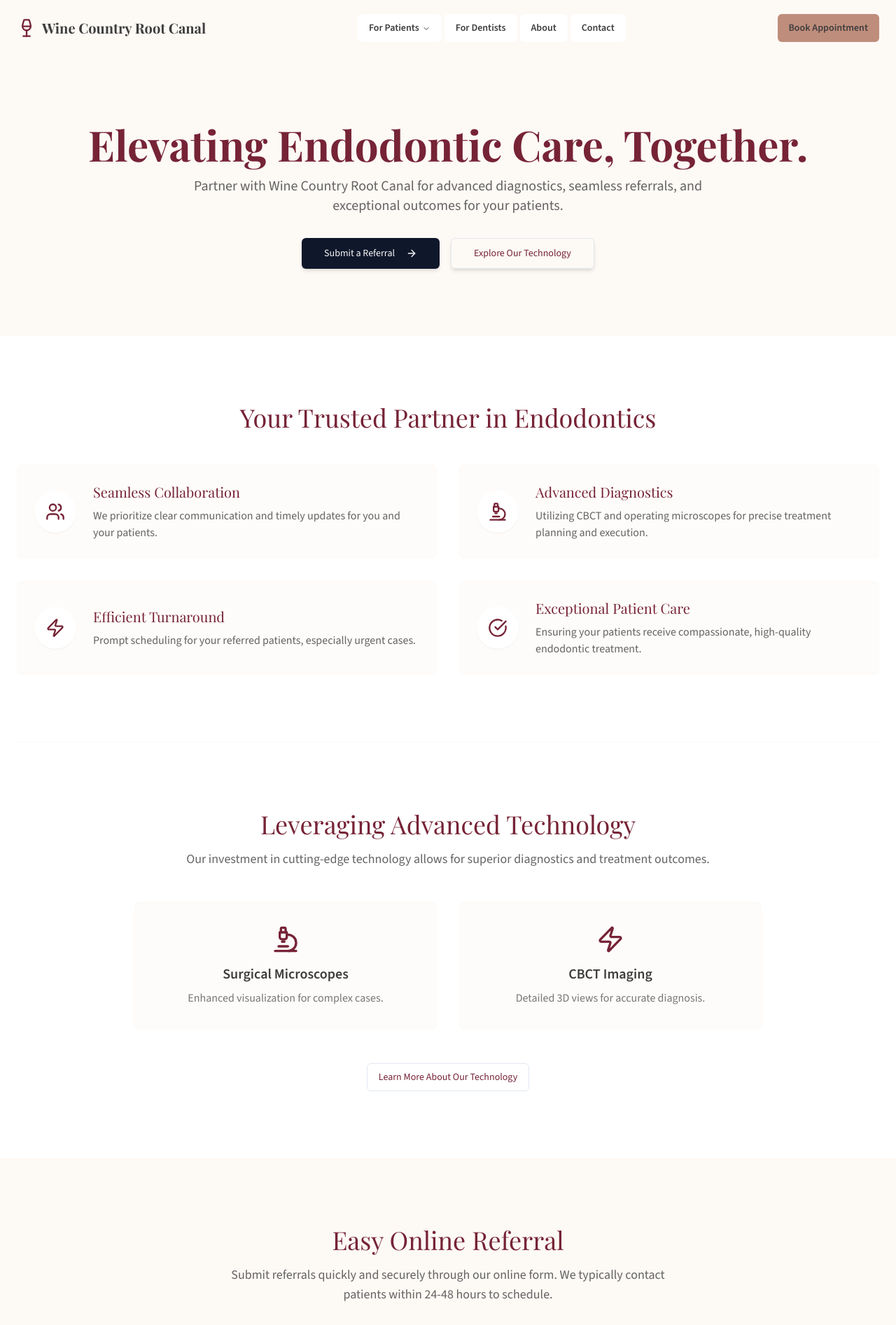
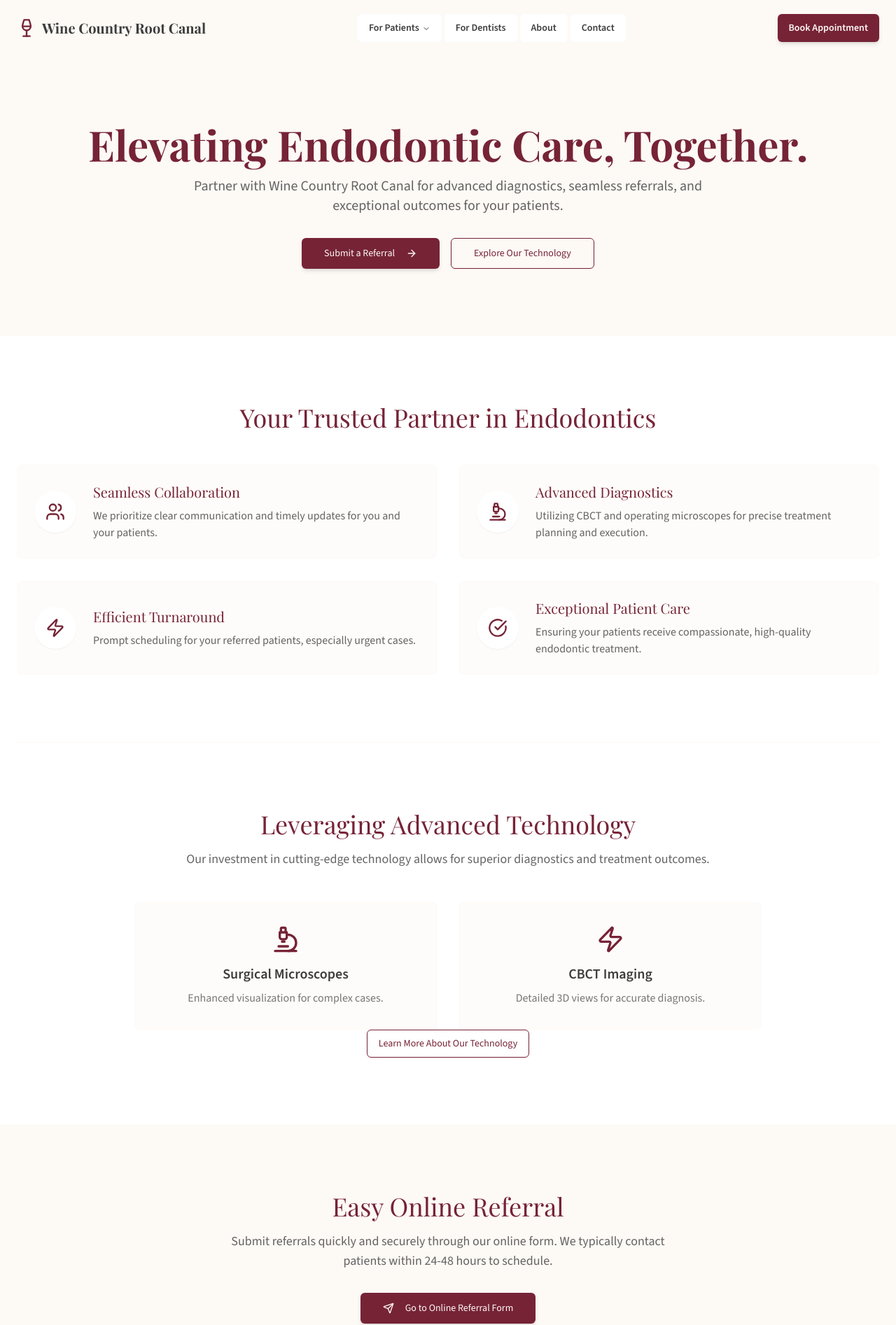
Before and after one commit to design-prism/wine-country-root-canal, a Next.js app: page /dentists in a window 1280 px wide. Shown: the top 1893 px of the page at 70% size. Built offline with nearby package versions, Linux system fonts and the light colour scheme.

Commit message:
feat: add LinkButton component for consistent link-buttons
Create reusable LinkButton and refactor app usage for bug fix.

Co-authored-by: enzo <215033440+enzo-prism@users.noreply.github.com>

```diff
--- a/app/contact/page.tsx
+++ b/app/contact/page.tsx
@@ -139,10 +139,7 @@ export default function ContactPage() {
                       information.)
                     </p>
                   </div>
-                  <Button
-                    type="submit"
-                    className="w-full bg-brand-merlot text-brand-cream hover:bg-opacity-90 py-3 text-base"
-                  >
+                  <Button type="submit" variant="brand-primary" className="w-full py-3 text-base">
                     Send Message
                   </Button>
                 </form>
--- a/app/dentists/page.tsx
+++ b/app/dentists/page.tsx
@@ -1,10 +1,9 @@
 "use client"
 import Navbar from "@/components/navbar"
 import Footer from "@/components/footer"
-import { Button } from "@/components/ui/button"
+import { LinkButton } from "@/components/ui/link-button"
 import { CheckCircle, Send, Users, Microscope, Zap, ArrowRight } from "lucide-react"
 import { FadeInSection } from "@/components/fade-in-section"
-import Link from "next/link"
 
 export default function ForDentistsPage() {
   const valueProps = [
@@ -47,24 +46,20 @@ export default function ForDentistsPage() {
               outcomes for your patients.
             </p>
             <div className="flex flex-col sm:flex-row gap-4 justify-center">
-              <Button size="lg" asChild>
-                <a
+              <LinkButton
                 href={referralFormUrl}
+                variant="brand-primary"
+                size="lg"
+                icon={<ArrowRight />}
+                iconPosition="right"
                 target="_blank"
                 rel="noopener noreferrer"
-                  className="bg-brand-merlot text-brand-cream hover:bg-brand-merlot/90 shadow-md transition-transform hover:scale-105"
               >
-                  Submit a Referral <ArrowRight className="ml-2 h-5 w-5" />
-                </a>
-              </Button>
-              <Button size="lg" variant="outline" asChild>
-                <Link
-                  href="/technology"
-                  className="border-brand-merlot text-brand-merlot hover:bg-brand-merlot/5 shadow-md transition-transform hover:scale-105 bg-transparent"
-                >
+                Submit a Referral
+              </LinkButton>
+              <LinkButton href="/technology" variant="brand-outline" size="lg">
                 Explore Our Technology
-                </Link>
-              </Button>
+              </LinkButton>
             </div>
           </FadeInSection>
         </section>
@@ -113,14 +108,9 @@ export default function ForDentistsPage() {
                   <p className="text-brand-dark-text/70 mt-2">Detailed 3D views for accurate diagnosis.</p>
                 </div>
               </div>
-              <Button variant="outline" asChild className="mt-12 bg-transparent">
-                <Link
-                  href="/technology"
-                  className="border-brand-merlot text-brand-merlot hover:bg-brand-merlot hover:text-brand-cream bg-transparent"
-                >
+              <LinkButton href="/technology" variant="brand-outline">
                 Learn More About Our Technology
-                </Link>
-              </Button>
+              </LinkButton>
             </FadeInSection>
           </section>
         </div>
@@ -133,16 +123,17 @@ export default function ForDentistsPage() {
               Submit referrals quickly and securely through our online form. We typically contact patients within 24-48
               hours to schedule.
             </p>
-            <Button size="lg" asChild>
-              <a
+            <LinkButton
               href={referralFormUrl}
+              variant="brand-primary"
+              size="lg"
+              icon={<Send />}
+              iconPosition="left"
               target="_blank"
               rel="noopener noreferrer"
-                className="bg-brand-merlot text-brand-cream hover:bg-brand-merlot/90"
             >
-                <Send className="w-5 h-5 mr-2" /> Go to Online Referral Form
-              </a>
-            </Button>
+              Go to Online Referral Form
+            </LinkButton>
             <p className="text-sm text-brand-dark-text/70 mt-4">For urgent cases, please call our office directly.</p>
           </FadeInSection>
         </section>
--- a/app/root-canal-therapy/page.tsx
+++ b/app/root-canal-therapy/page.tsx
@@ -1,11 +1,10 @@
 import Navbar from "@/components/navbar"
 import Footer from "@/components/footer"
 import { PageShell } from "@/components/page-shell"
-import { Button } from "@/components/ui/button"
 import { Accordion, AccordionContent, AccordionItem, AccordionTrigger } from "@/components/ui/accordion"
 import { AlertTriangle, HelpCircle, DollarSign, Smile } from "lucide-react"
 import { FadeInSection } from "@/components/fade-in-section"
-import Link from "next/link"
+import { LinkButton } from "@/components/ui/link-button"
 
 export default function RootCanalTherapyPage() {
   const faqItems = [
@@ -175,13 +174,14 @@ export default function RootCanalTherapyPage() {
             <p className="text-lg sm:text-xl text-brand-dark-text/80 mb-8 max-w-xl mx-auto">
               Don't let tooth pain control your life. Schedule your consultation today for expert root canal therapy.
             </p>
-            <Button
+            <LinkButton
+              href="/contact"
+              variant="brand-primary"
               size="lg"
-              className="bg-brand-merlot text-brand-cream hover:bg-brand-merlot/90 px-8 md:px-10 py-3 text-base md:text-lg"
-              asChild
+              className="px-8 md:px-10 py-3 text-base md:text-lg"
             >
-              <Link href="/contact">Book Your Appointment</Link>
-            </Button>
+              Book Your Appointment
+            </LinkButton>
           </FadeInSection>
         </div>
       </PageShell>
--- a/app/thank-you/page.tsx
+++ b/app/thank-you/page.tsx
@@ -2,8 +2,7 @@ import Navbar from "@/components/navbar"
 import Footer from "@/components/footer"
 import { PageShell } from "@/components/page-shell"
 import { CheckCircle } from "lucide-react"
-import Link from "next/link"
-import { Button } from "@/components/ui/button"
+import { LinkButton } from "@/components/ui/link-button"
 
 export default function ThankYouPage() {
   return (
@@ -18,9 +17,9 @@ export default function ThankYouPage() {
           <p className="text-xl text-brand-dark-text/80 mb-10 max-w-xl mx-auto">
             Your submission has been received. We will get back to you as soon as possible.
           </p>
-          <Button size="lg" className="bg-brand-merlot text-brand-cream hover:bg-brand-merlot/90" asChild>
-            <Link href="/">Return to Homepage</Link>
-          </Button>
+          <LinkButton href="/" variant="brand-primary" size="lg">
+            Return to Homepage
+          </LinkButton>
         </div>
       </PageShell>
       <Footer />
--- a/components/navbar.tsx
+++ b/components/navbar.tsx
@@ -17,6 +17,7 @@ import {
 } from "@/components/ui/navigation-menu"
 import { cn } from "@/lib/utils"
 import { useState, useEffect } from "react"
+import { LinkButton } from "@/components/ui/link-button"
 
 const patientLinks: { title: string; href: string; description: string }[] = [
   {
@@ -102,12 +103,9 @@ export default function Navbar() {
         </NavigationMenu>
 
         <div className="hidden md:flex">
-          <Button
-            asChild
-            className="bg-brand-rose-beige text-brand-dark-text hover:bg-brand-merlot hover:text-brand-cream font-semibold"
-          >
-            <Link href="/contact">Book Appointment</Link>
-          </Button>
+          <LinkButton href="/contact" variant="brand-primary" className="font-semibold">
+            Book Appointment
+          </LinkButton>
         </div>
 
         {/* Mobile Navigation */}
@@ -162,15 +160,15 @@ export default function Navbar() {
               <div className="flex-grow" />
 
               <div className="p-6 mt-6 border-t border-brand-rose-beige/30 bg-white">
-                <Button
-                  asChild
+                <LinkButton
+                  href="/contact"
                   size="lg"
-                  className="w-full bg-brand-merlot text-brand-cream hover:bg-brand-merlot/90 text-base"
+                  variant="brand-primary"
+                  className="w-full text-base"
+                  onClick={closeMobileMenu}
                 >
-                  <Link href="/contact" onClick={closeMobileMenu}>
-                    Book Appointment
-                  </Link>
-                </Button>
+                  Book Appointment
+                </LinkButton>
               </div>
             </div>
           </SheetContent>
--- a/components/ui/button.tsx
+++ b/components/ui/button.tsx
@@ -10,14 +10,15 @@ const buttonVariants = cva(
     variants: {
       variant: {
         default: "bg-primary text-primary-foreground hover:bg-primary/90",
-        destructive:
-          "bg-destructive text-destructive-foreground hover:bg-destructive/90",
-        outline:
-          "border border-input bg-background hover:bg-accent hover:text-accent-foreground",
-        secondary:
-          "bg-secondary text-secondary-foreground hover:bg-secondary/80",
+        destructive: "bg-destructive text-destructive-foreground hover:bg-destructive/90",
+        outline: "border border-input bg-background hover:bg-accent hover:text-accent-foreground",
+        secondary: "bg-secondary text-secondary-foreground hover:bg-secondary/80",
         ghost: "hover:bg-accent hover:text-accent-foreground",
         link: "text-primary underline-offset-4 hover:underline",
+        "brand-primary":
+          "bg-brand-merlot text-brand-cream hover:bg-brand-merlot/90 shadow-md transition-transform hover:scale-105",
+        "brand-outline":
+          "border border-brand-merlot bg-transparent text-brand-merlot hover:bg-brand-merlot hover:text-brand-cream shadow-sm transition-colors",
       },
       size: {
         default: "h-10 px-4 py-2",
@@ -30,7 +31,7 @@ const buttonVariants = cva(
       variant: "default",
       size: "default",
     },
-  }
+  },
 )
 
 export interface ButtonProps
@@ -42,14 +43,8 @@ export interface ButtonProps
 const Button = React.forwardRef<HTMLButtonElement, ButtonProps>(
   ({ className, variant, size, asChild = false, ...props }, ref) => {
     const Comp = asChild ? Slot : "button"
-    return (
-      <Comp
-        className={cn(buttonVariants({ variant, size, className }))}
-        ref={ref}
-        {...props}
-      />
-    )
-  }
+    return <Comp className={cn(buttonVariants({ variant, size, className }))} ref={ref} {...props} />
+  },
 )
 Button.displayName = "Button"
 
--- /dev/null
+++ b/components/ui/link-button.tsx
@@ -0,0 +1,38 @@
+import * as React from "react"
+import Link, { type LinkProps } from "next/link"
+import { Button, type ButtonProps } from "@/components/ui/button"
+import { cn } from "@/lib/utils"
+
+// Combine ButtonProps and relevant LinkProps
+interface LinkButtonProps extends ButtonProps, Omit<LinkProps, "as" | "passHref"> {
+  href: string
+  icon?: React.ReactElement
+  iconPosition?: "left" | "right"
+}
+
+const LinkButton = React.forwardRef<HTMLAnchorElement, LinkButtonProps>(
+  ({ href, children, icon, iconPosition = "left", className, variant, size, ...props }, ref) => {
+    const iconMarkup = icon
+      ? React.cloneElement(icon, {
+          className: cn(
+            "h-5 w-5", // Standard icon size within button
+            children ? (iconPosition === "left" ? "mr-2" : "ml-2") : "",
+          ),
+        })
+      : null
+
+    return (
+      <Button asChild variant={variant} size={size} className={className}>
+        <Link href={href} ref={ref} {...props}>
+          {iconPosition === "left" && iconMarkup}
+          {children}
+          {iconPosition === "right" && iconMarkup}
+        </Link>
+      </Button>
+    )
+  },
+)
+
+LinkButton.displayName = "LinkButton"
+
+export { LinkButton }
```
Also changed, not shown: app/forms/page.tsx (+15 -9 lines), app/page.tsx (+15 -17 lines). Lines whose indentation alone changed are shown as unchanged.
